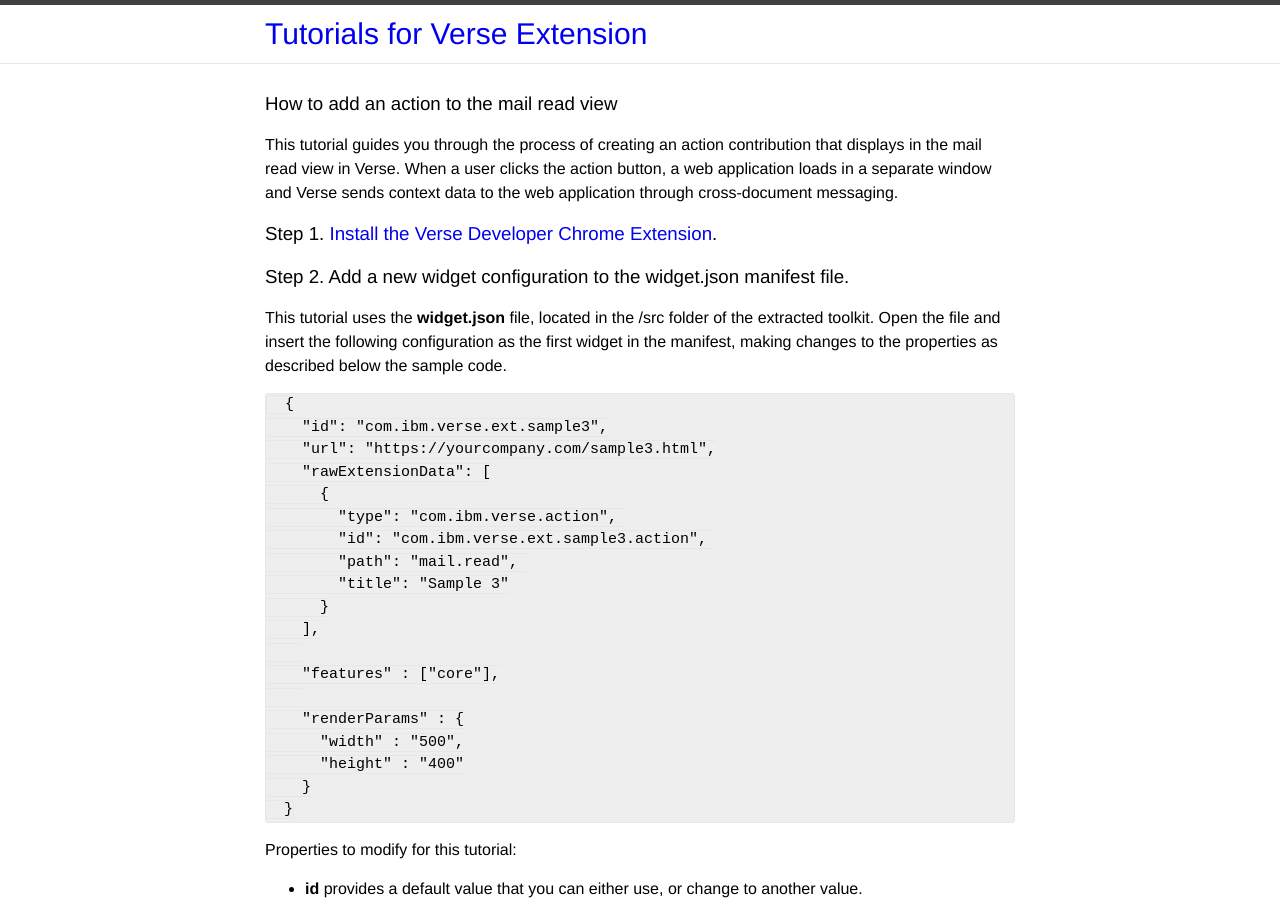
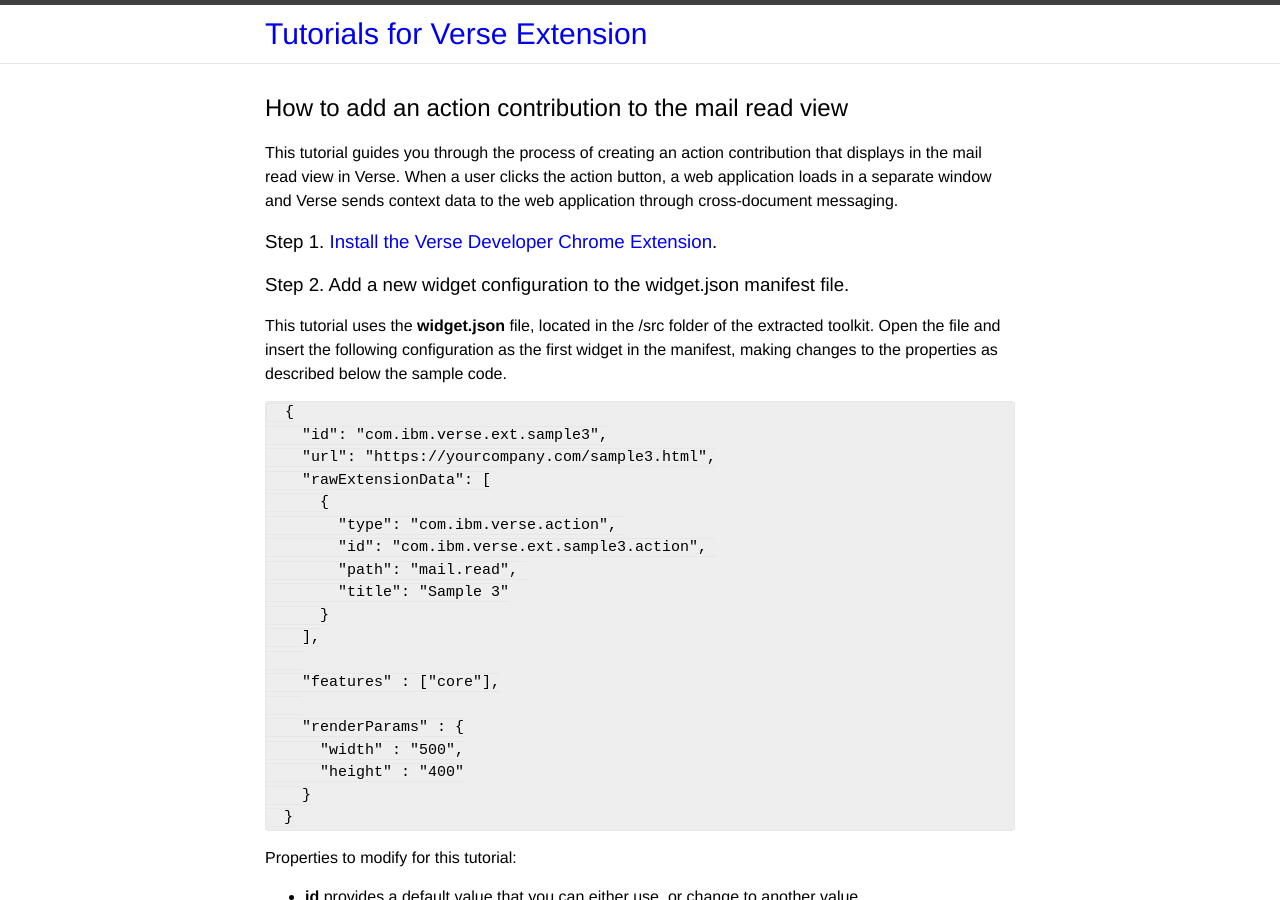
Before and after one commit to ibmverse/verse-developer, a Jekyll site: the page built from _tutorials/tutorial-mail.read.markdown, in a window 1280 px wide and 900 px high. Built offline with Jekyll 4.4.1, drawn with Linux system fonts in a browser that asks for light colours.

Commit message:
Edits from elizabeth_bowling@us.ibm.com
@ylin Ready to merge.

```diff
--- a/_tutorials/tutorial-mail.read.markdown
+++ b/_tutorials/tutorial-mail.read.markdown
@@ -2,11 +2,11 @@
 [//]: # (Copyright IBM Corp. 2016  All Rights Reserved.)
 
 layout: tutorial
-title:  "How to add an action to the mail read view"
+title:  "How to add an action contribution to the mail read view"
 categories: tutorial_action_ext
 ---
 
-### {{page.title}}
+## {{page.title}}
 
 This tutorial guides you through the process of creating an action contribution that displays in the mail read view in Verse. When a user clicks the action button, a web application loads in a separate window and Verse sends context data to the web application through cross-document messaging.
 
```
Also changed, not shown: other parts of _tutorials/tutorial-mail.read.markdown (+0 -1 lines).
